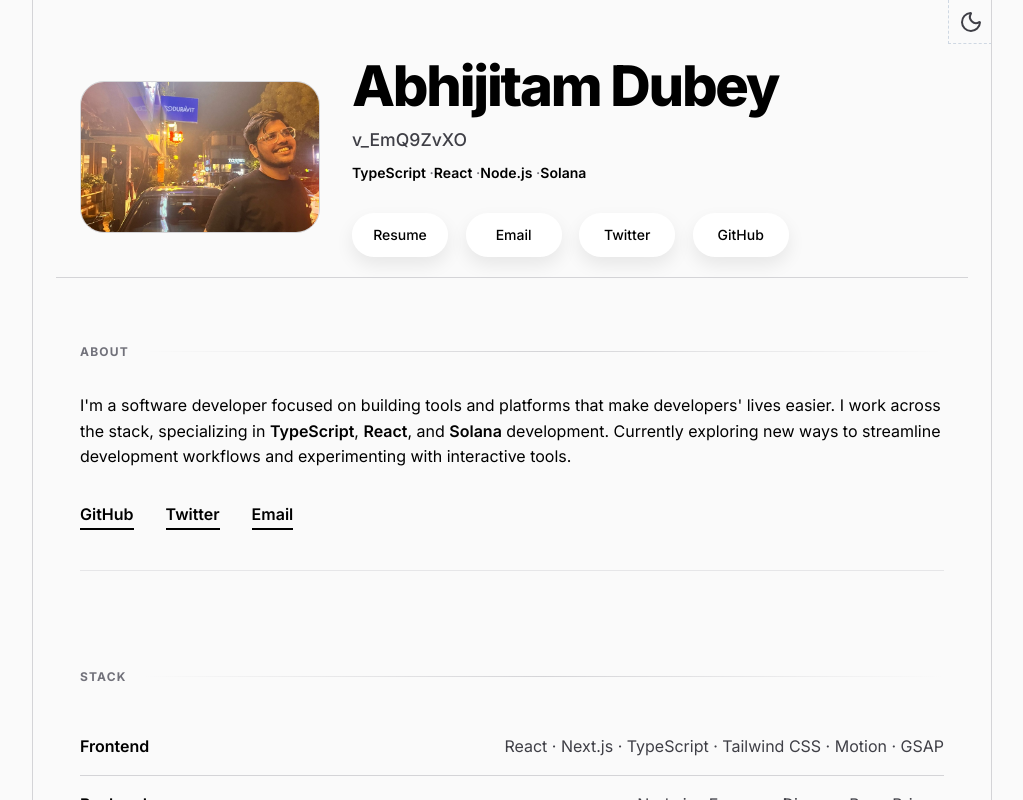
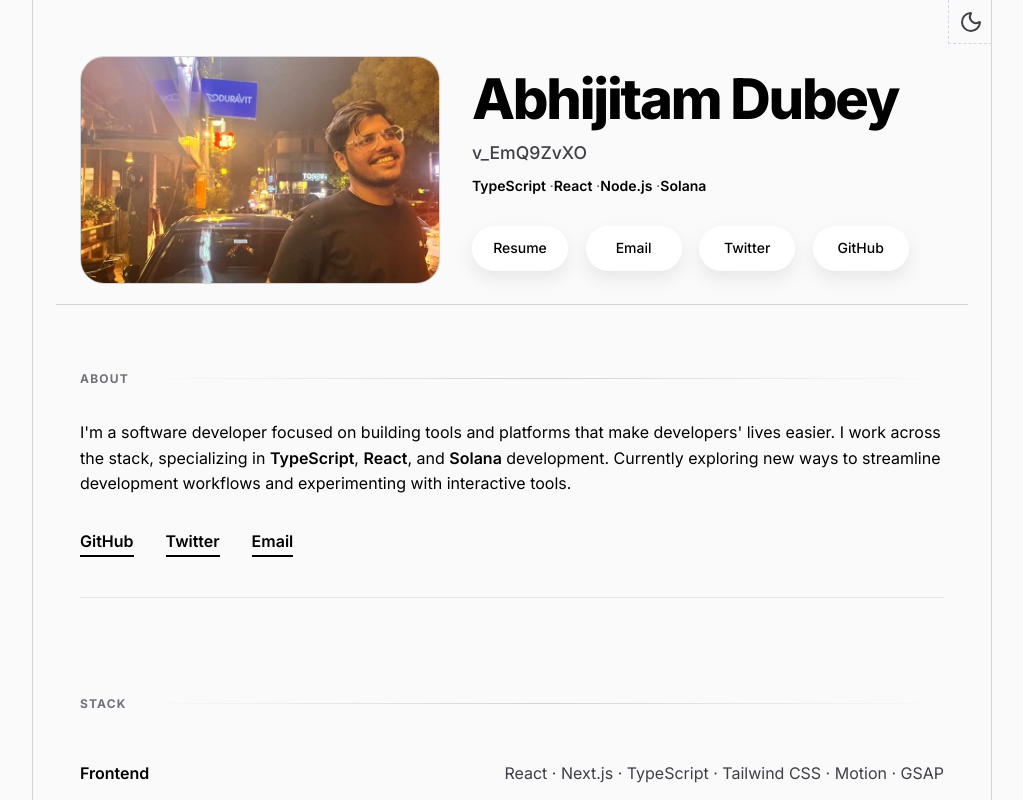
Before and after one commit to Abhijitam01/portfolio-website, a Next.js app: page / in a window 1280 px wide. Shown: the top 800 px of the page, without its empty margins (128-1151 px from the left). Built offline with nearby package versions, Linux system fonts and the light colour scheme.

Commit message:
fixing som eui issues

```diff
--- a/src/app/globals.css
+++ b/src/app/globals.css
@@ -169,8 +169,9 @@ html.theme-color-transition *::after {
 
 .profile-img-container {
     position: relative;
-    width: 240px;
-    height: 152px;
+    width: clamp(260px, 32vw, 360px);
+    aspect-ratio: 60 / 38;
+    height: auto;
     border-radius: 1.5rem;
     overflow: hidden;
     flex-shrink: 0;
@@ -743,19 +744,25 @@ html.theme-color-transition *::after {
 }
 
 .gh-day {
-    fill: #161b22;
     transition: all 0.2s ease;
 }
 
-[data-theme="light"] .gh-day {
-    fill: #ebedf0;
+.github-minimal .gh-day.level-0 { fill: #161b22; }
+.github-minimal .gh-day.level-1 { fill: #0e4429; }
+.github-minimal .gh-day.level-2 { fill: #006d32; }
+.github-minimal .gh-day.level-3 { fill: #26a641; }
+.github-minimal .gh-day.level-4 { fill: #39d353; }
+
+[data-theme="light"] .github-minimal .gh-day.level-0 {
+    fill: #ffffff;
+    stroke: #d4d4d7;
+    stroke-width: 0.8px;
 }
 
-/* Grayscale by default, Green on hover section */
-.github-minimal:hover .gh-day.level-1 { fill: #0e4429; }
-.github-minimal:hover .gh-day.level-2 { fill: #006d32; }
-.github-minimal:hover .gh-day.level-3 { fill: #26a641; }
-.github-minimal:hover .gh-day.level-4 { fill: #39d353; }
+[data-theme="light"] .github-minimal .gh-day.level-1 { fill: #9be9a8; }
+[data-theme="light"] .github-minimal .gh-day.level-2 { fill: #40c463; }
+[data-theme="light"] .github-minimal .gh-day.level-3 { fill: #30a14e; }
+[data-theme="light"] .github-minimal .gh-day.level-4 { fill: #216e39; }
 
 /* Tooltip */
 .gh-tooltip {
@@ -867,9 +874,10 @@ html.theme-color-transition *::after {
     }
 
     .profile-img-container {
-        width: 168px !important;
+        width: clamp(180px, 40vw, 252px) !important;
+        aspect-ratio: 60 / 38;
         height: auto !important;
-        min-height: 170px;
+        min-height: 0;
         align-self: stretch;
         flex-shrink: 0;
     }
```
